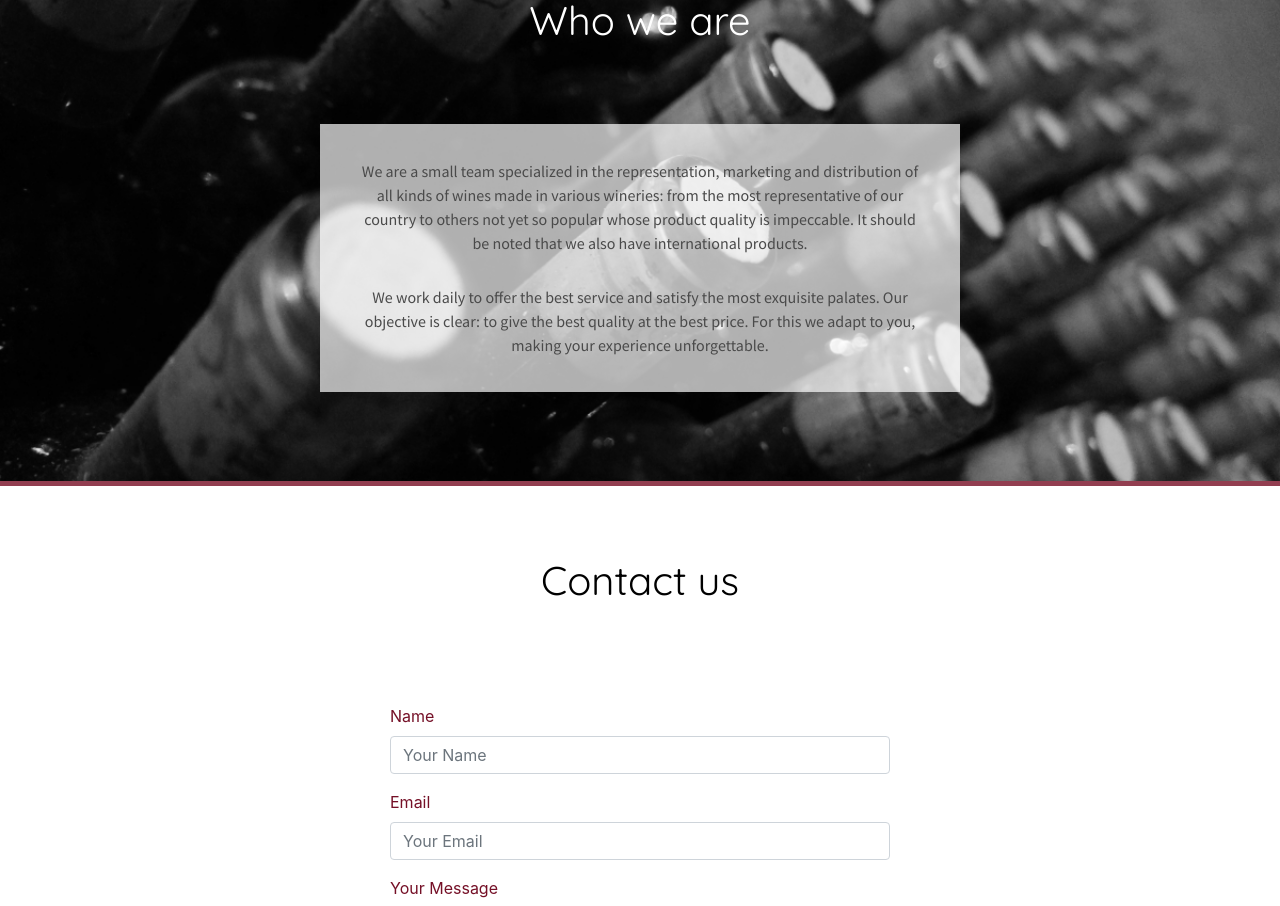
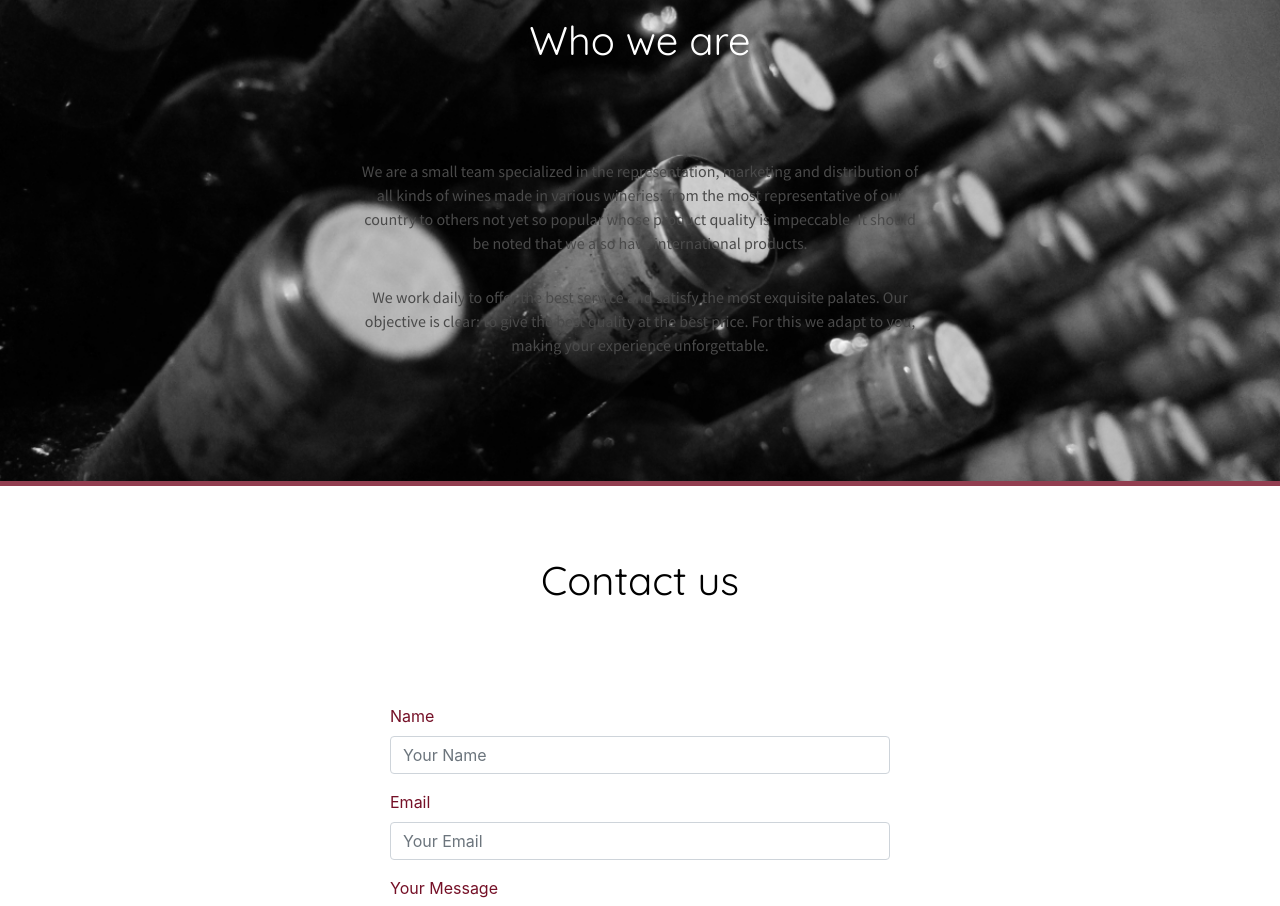
Before and after one commit to rebeldevelop/vinos-y-delicatessen-de-cartagena-web, a Vue app in the folder vinosydelicatessendecartagenaweb/: page / in a window 1280 px wide. Shown: the part 1120-2026 px from the top of the page. Built offline with nearby package versions, Linux system fonts and the light colour scheme; a web font is replaced by a local one.

Commit message:
segunda version de estilos

```diff
--- a/vinosydelicatessendecartagenaweb/src/components/QuienesSomos.vue
+++ b/vinosydelicatessendecartagenaweb/src/components/QuienesSomos.vue
@@ -30,7 +30,6 @@ export default {
   background-image: url('../assets/images/corks-in-bottles.png');
   display: flex;
   height: auto;
-    /* position: relative; */
   background-size: cover;
   background-repeat: no-repeat;
   background-position: top;
@@ -43,7 +42,6 @@ export default {
 @media (min-width: 768px) {
   .quienes_somos-section{
   min-height: 600px;
-
   }
 }
 
@@ -56,43 +54,16 @@ export default {
   text-align: center;
   max-width: 600px;
 }
-/* .quienes__somos_section--title{
-  color: white;
-  position: absolute;
-  top: 20px;
-} */
 
-.container_section-quienes-somos{
-  /* text-align: center;
-  min-height: 500px; */
-}
-
-.section-texts{
-  display: flex;
-  align-items: center;
-  flex-direction: column;
-  justify-content: center;
-  padding: 20px;
-  background-color:rgba(255, 255, 255, 0.685);
-}
-
+@media (min-width: 768px) {
  .quienes__somos-title{
   margin-bottom: 60px;
 }
+}
 
-/* @media (max-width: 768px) {
+@media (max-width: 768px) {
   .section-texts{
-  padding: 50px;
+  margin-bottom: 50px;
   }
-} */
-
-  /* .section-texts{
-  position:absolute;
-  } */
-
-/* @media (max-width: 1200px) {
-  .section-texts{
-  padding-right: 50px;
 }
-} */
 </style>
```
Lines whose indentation alone changed are shown as unchanged.
